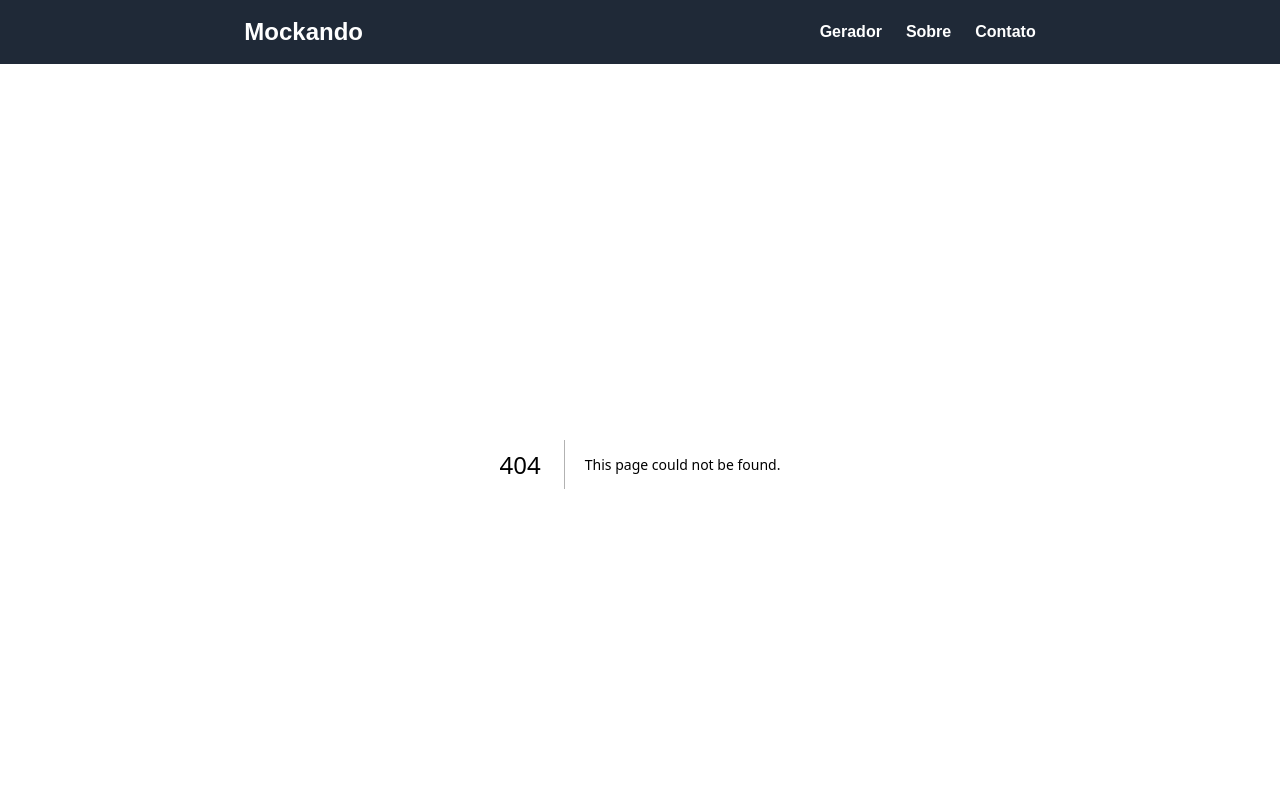
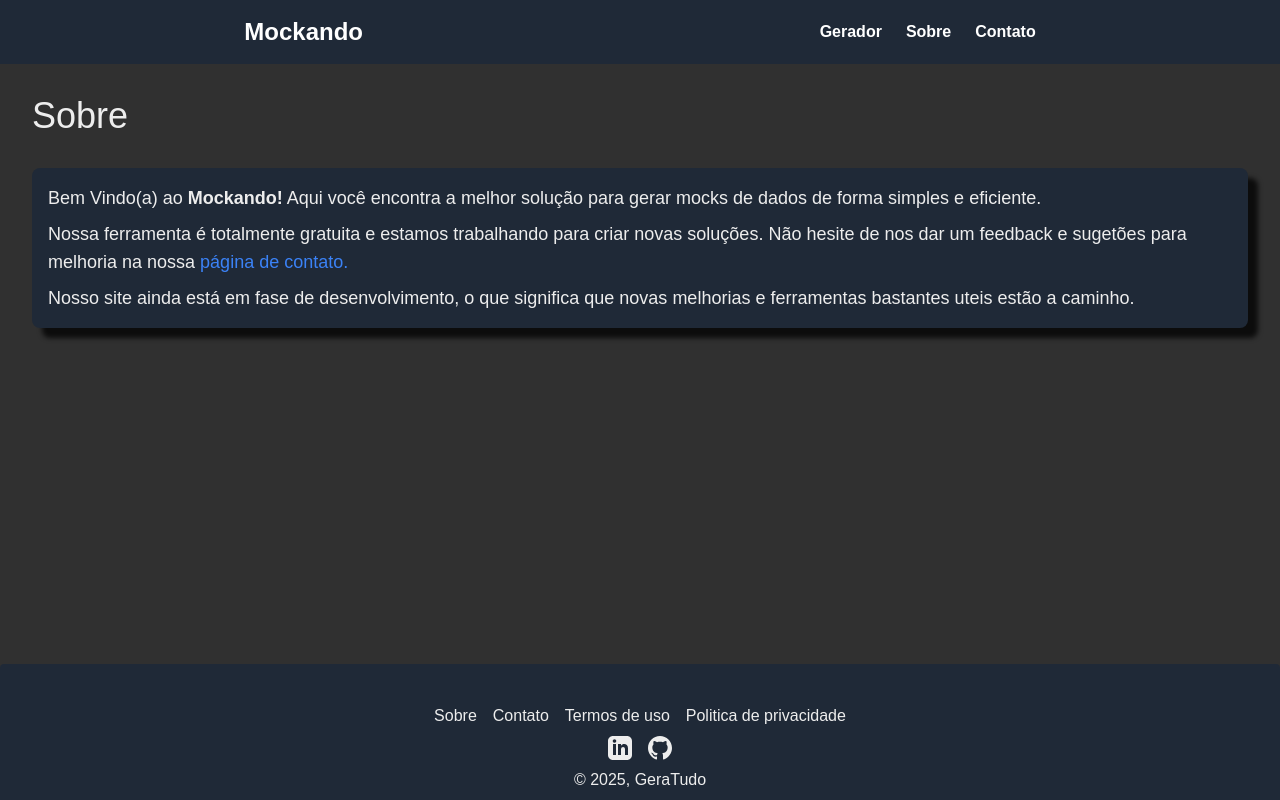
Before and after one commit to JuniorBandeira7/web_mock_generator, a Next.js app: page /sobre in a window 1280 px wide. Before the commit this address had no page. Shown: the top 800 px of the page. Built offline with nearby package versions, Linux system fonts and the light colour scheme.

Commit message:
página sobre

```diff
--- a/src/app/components/Footer.tsx
+++ b/src/app/components/Footer.tsx
@@ -2,7 +2,7 @@ export const Footer = () => {
     return (
         <footer className="footer footer-horizontal footer-center bg-gray-800 text-base-content rounded p-10 mt-16">
             <nav className="grid grid-flow-col gap-4 justify-center">
-                <a className="cursor-pointer">Sobre</a>
+                <a className="cursor-pointer" href="/sobre">Sobre</a>
                 <a className="cursor-pointer">Contato</a>
                 <a className="cursor-pointer" href="termos-de-uso">Termos de uso</a>
                 <a className="cursor-pointer" href="privacidade">Politica de privacidade</a>
--- a/src/app/globals.css
+++ b/src/app/globals.css
@@ -18,6 +18,10 @@ body {
   .text-balance {
     text-wrap: balance;
   }
+}
+
+main {
+  min-height: calc(100vh - 296px);
 }
 
 section {
--- /dev/null
+++ b/src/app/sobre/page.tsx
@@ -0,0 +1,12 @@
+export default function Sobre() {
+    return (
+        <main className="mr-auto ml-auto">
+            <h1 className="text-4xl mt-8">Sobre</h1>
+            <section className="bg-gray-800 p-4 rounded-lg mt-8 p-4">
+                <p className="text-lg">Bem Vindo(a) ao <strong>Mockando!</strong> Aqui você encontra a melhor solução para gerar mocks de dados de forma simples e eficiente.</p>
+                <p className="mt-2 text-lg">Nossa ferramenta é totalmente gratuita e estamos trabalhando para criar novas soluções. Não hesite de nos dar um feedback e sugetões para melhoria na nossa <a href="contato" className="text-blue-500">página de contato.</a></p>
+                <p className="mt-2 text-lg">Nosso site ainda está em fase de desenvolvimento, o que significa que novas melhorias e ferramentas bastantes uteis estão a caminho.</p>
+            </section>
+        </main>
+    )
+}
```
